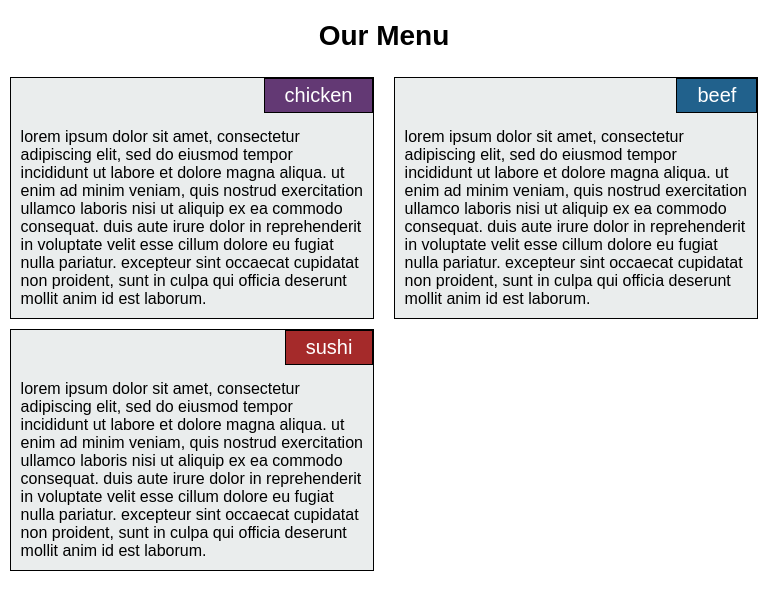
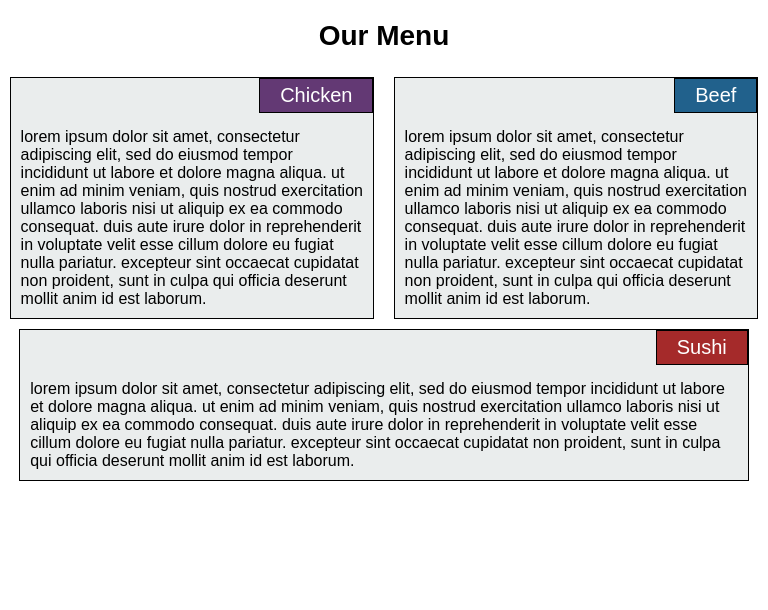
Before and after one commit to abhinav5/coursera-html_css_js_webdev, a plain HTML site: page module2-solution/index.html in a window 768 px wide. Drawn offline with Linux system fonts and the light colour scheme.

Commit message:
minor tweaks and fix to last div for med view

```diff
--- a/module2-solution/css/styles_mod2.css
+++ b/module2-solution/css/styles_mod2.css
@@ -25,6 +25,7 @@ h1 {
     padding-left: 20px;
     padding-right: 20px;
     font-size: 125%;
+    text-transform: capitalize;
 
 }
 
@@ -55,6 +56,8 @@ h1 {
     margin-left: 5px;*/
     margin-top: 5px;
     margin-bottom: 5px;
+    margin-left: auto;
+    margin-right: auto;
     border: 1px solid black;
     text-transform: lowercase;
     padding-top: 50px;
@@ -67,8 +70,8 @@ h1 {
     position: relative;
     /*float: right;*/
     background-color: #eaeded;
-    /*margin-right: 5px;
-    margin-left: 5px;*/
+    /*margin-right: 0px;
+    margin-left: 0px;*/
     margin: auto;
     margin-top: 5px;
     margin-bottom: 5px;
@@ -98,6 +101,11 @@ h1 {
         float: left;
         width: 50%;
     }
+    .col-md-12 {
+        position: relative;
+        float: left;
+        width: 100%;
+    }
 }
 /********** Small devices only **********/
 @media (max-width: 767px) {
--- a/module2-solution/index.html
+++ b/module2-solution/index.html
@@ -36,7 +36,7 @@
             <p class="beef smallp">Beef</p>
             </div>
         </div>
-        <div class="col-lg-4 col-md-6 col-sm-12">
+        <div class="col-lg-4 col-md-12 col-sm-12">
             <div class="inside_box">
             Lorem ipsum dolor sit amet, consectetur adipiscing elit,
             sed do eiusmod tempor incididunt ut labore et dolore magna aliqua.
```
